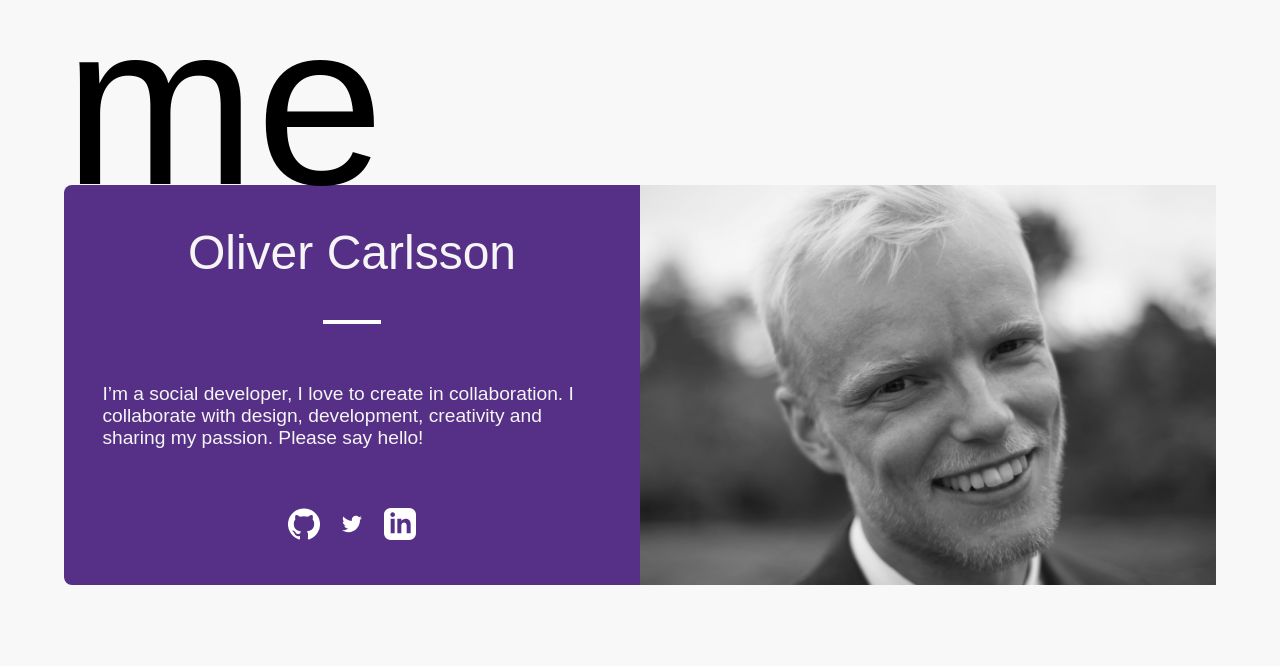
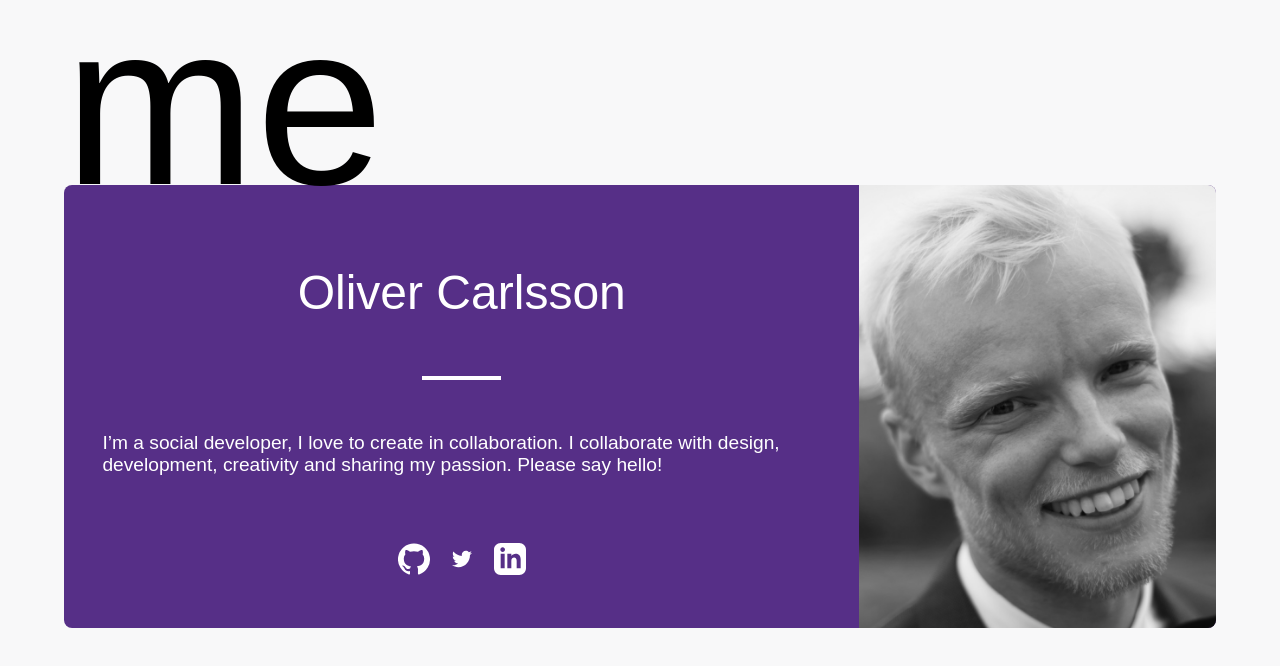
Before and after one commit to oc-developer/oc-portfolio, a React (Create React App) app: page / in a window 1280 px wide. Shown: the part 2125-2791 px from the top of the page. Built offline with nearby package versions, Linux system fonts and the light colour scheme.

Commit message:
fix about

```diff
--- a/src/About/About.scss
+++ b/src/About/About.scss
@@ -1,29 +1,22 @@
 
 .section-about {
-    margin: 15vh 0 15vh;
-
     .about-me {
         cursor: default;
         position: relative;
         background-color: #562f87;
-        color: whitesmoke;
-        flex: 100% 1;
-        height: 400px;
+        color: white;
+        display: flex;
+        overflow: hidden;
 
         .left {
             flex-direction: column;
             align-items: center;
             justify-content: space-evenly;
             display: flex;
-            position: absolute;
-            top: 0;
-            left: 0;
-            bottom: 0;
-            width: 50%;
 
             .header {
                 font-size: 3em;
-                padding: 0 0.5em;
+                padding: 1em 0.5em 0.5em;
                 text-align: center;
                 font-weight: 100;
             }
@@ -36,6 +29,7 @@
                 display: flex;
                 width: 100%;
                 justify-content: center;
+                padding: 1em;
 
                 a {
                     margin: 0 0.5em;
@@ -49,17 +43,17 @@
         }
 
         .right {
-            position: absolute;
-            top: 0;
-            right: 0;
-            bottom: 0;
-            width: 50%;
-
             img {
                 width: 100%;
                 height: 100%;
                 object-fit: cover;
             }
+        }
+    }
+
+    @media (max-width: 600px) {
+        .about-me {
+            flex-wrap: wrap;
         }
     }
 }
```
